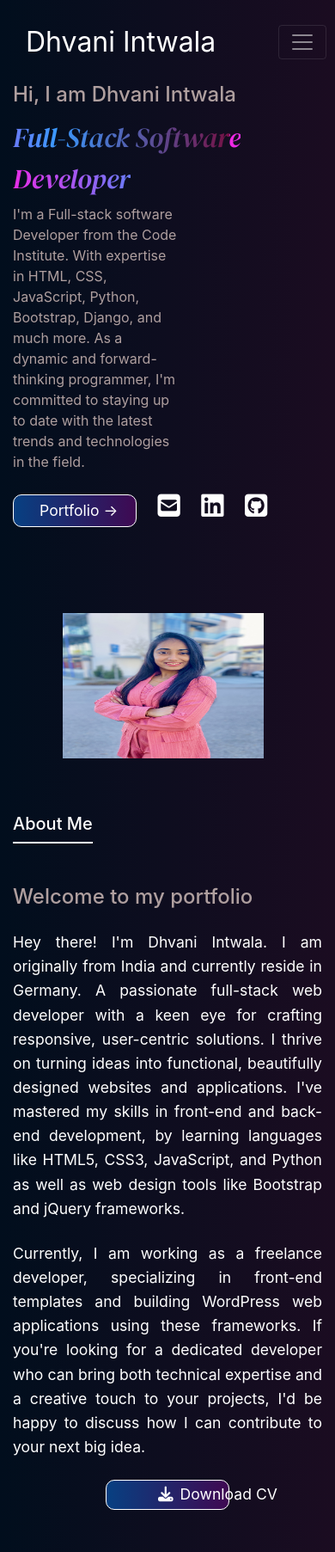
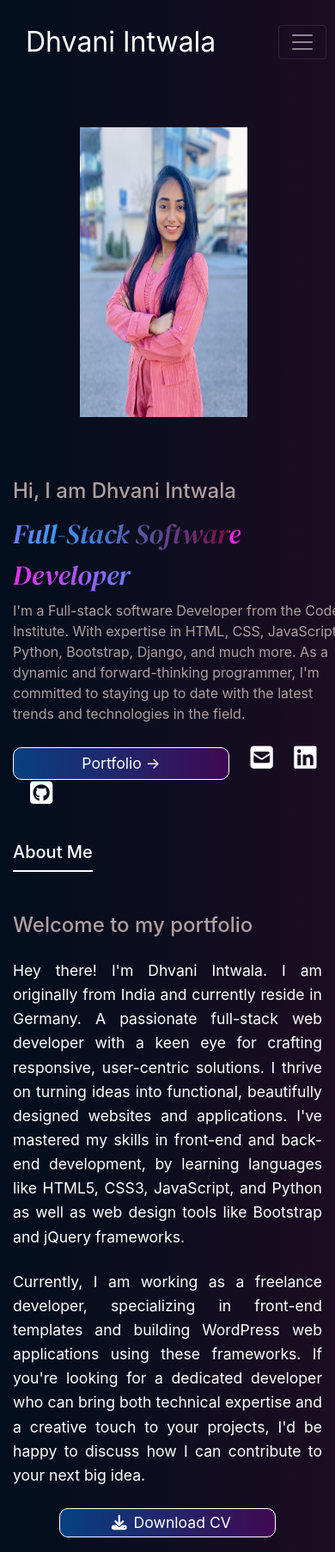
Before and after one commit to Dhvani-intwala/portfolio, a Django app: page / in a window 390 px wide; the page is wider, and only the part inside the window is pictured. Shown: the top 1805 px of that part at 86% size. Run offline with Django 5.2, Linux system fonts and the light colour scheme; some libraries are stand-ins or nearby versions.

Commit message:
Changed media for mediam device

```diff
--- a/static/css/style.css
+++ b/static/css/style.css
@@ -362,21 +362,21 @@ a .icon{
 
 @media (max-width: 768px) {
     .img-fluid{
-        width: 60vw;
-        height: 20vh;
+        width: 50vw;
+        height: 40vh;
         margin-top: 100px;
     }
     .order-md-1 {
+        order: 2;
+    }
+    .order-md-2 {
         order: 1;
     }
-    .order-md-2 {
-        order: 2;
-    }
     .text-about p{
-        width:50vw !important;
+        width:100vw !important;
     }
     .button{
-        width: 40%;
+        width: 70%;
     }
     #contact-form{
         width: 60vw;
```
